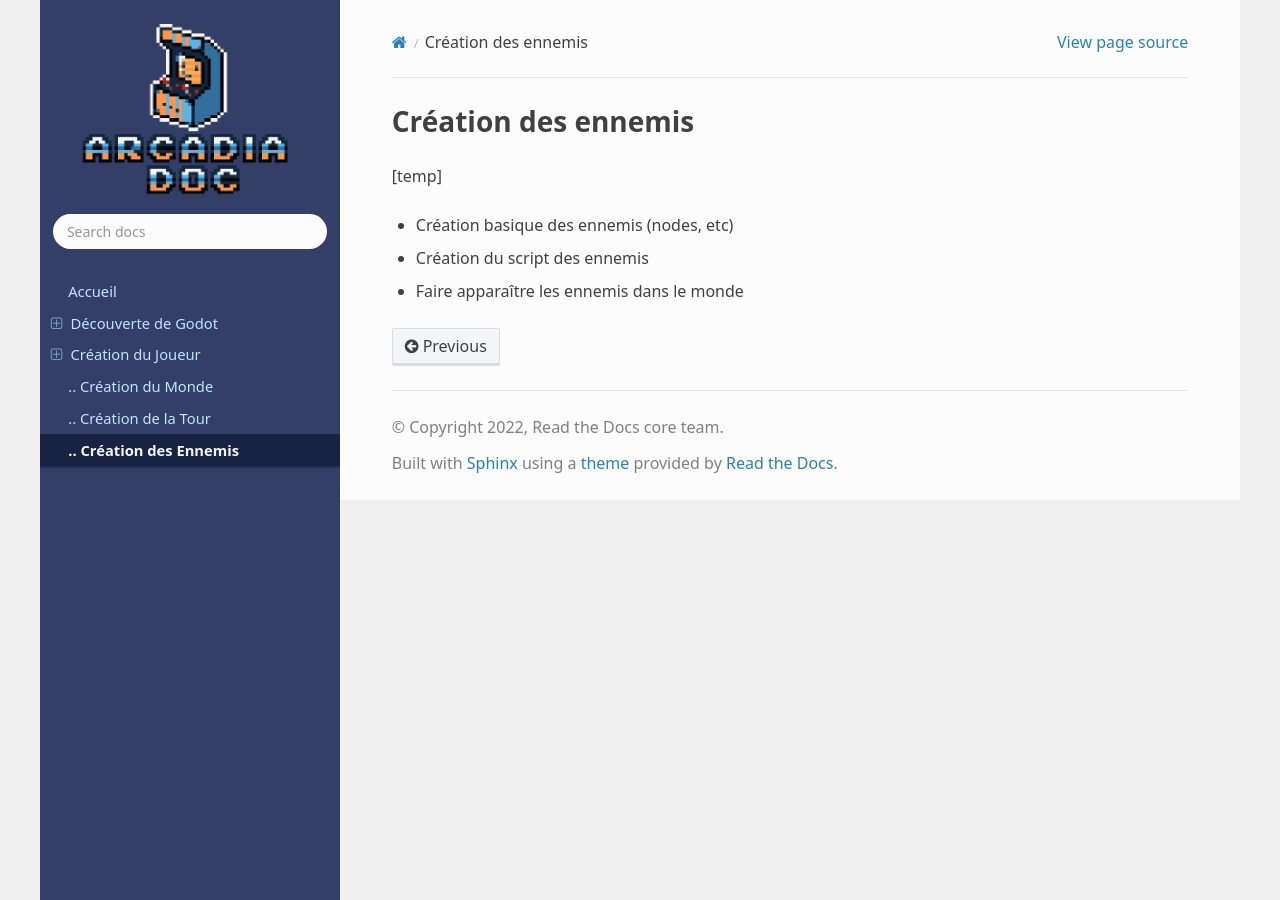
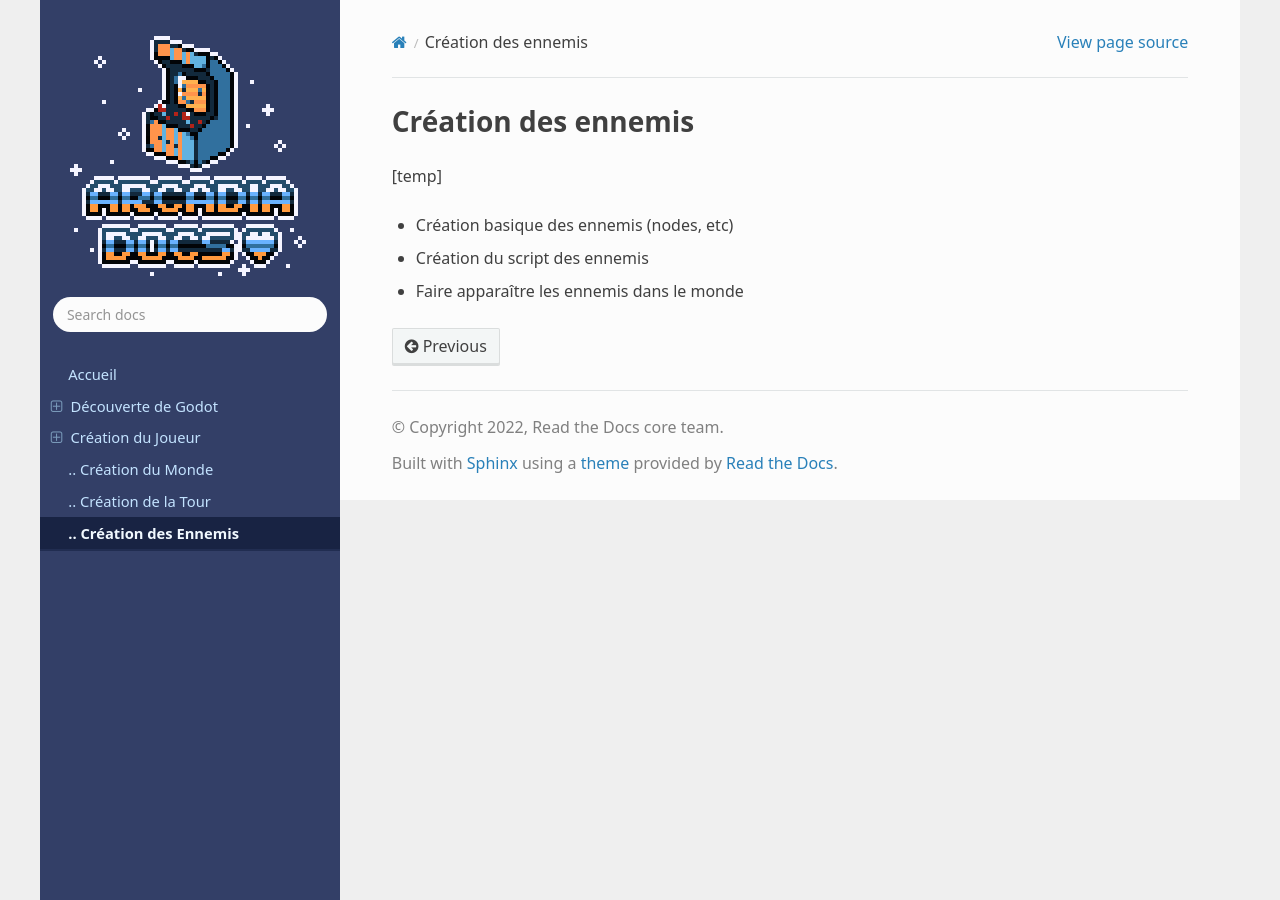
Before and after one commit to iceknith/Godot-Cours-Arcadia---Tower-Protector-Tutoriel, a Sphinx documentation site: the page built from docs/creation-ennemis.rst, in a window 1280 px wide. Built offline with Sphinx 7.4.7 and the Read the Docs theme 2.0.0, drawn with Linux system fonts in a browser that asks for light colours; some web fonts are replaced; comment, search, counter and statistics services are not loaded.

Commit message:
Bioutifoule logo (pixel perfect)

```diff
--- a/docs/_static/custom.css
+++ b/docs/_static/custom.css
@@ -1337,8 +1337,8 @@ p + .classref-constant {
 .wy-side-nav-search > a img.logo {
     /* Fixed size to prevent reflows and support hiDPI displays */
     /* A 5 pixel margin is added on each side. The logo itself displays at 200×200 at 100% scaling. */
-    width: 250px;
-    height: 183px;
+    width: 266px;
+    height: 266px;
 }
 
 .wy-side-nav-search {
--- a/docs/conf.py
+++ b/docs/conf.py
@@ -84,10 +84,10 @@ html_theme = "sphinx_rtd_theme"
 # so a file named "default.css" will overwrite the builtin "default.css".
 html_static_path = ['_static']
 html_css_files = [
-    # 'https://cdn.jsdelivr.net/npm/docsearch.js@2/dist/cdn/docsearch.min.css',
+    'https://cdn.jsdelivr.net/npm/docsearch.js@2/dist/cdn/docsearch.min.css',
     'custom.css',
 ]
-html_logo = "img/arcadia_doc_logo.png"
+html_logo = "img/arcadiadocslogov2scaled.png"
 
 html_context = {
    "default_mode": "dark"
```
Also changed, not shown: docs/img/arcadiadocslogov2.png (added), docs/img/arcadiadocslogov2scaled.png (added).
